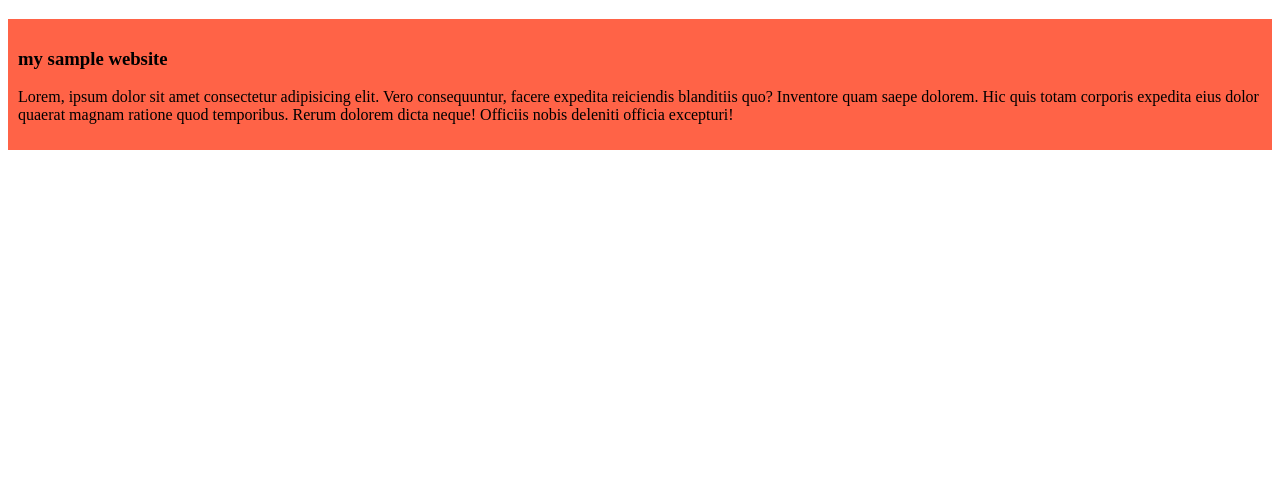
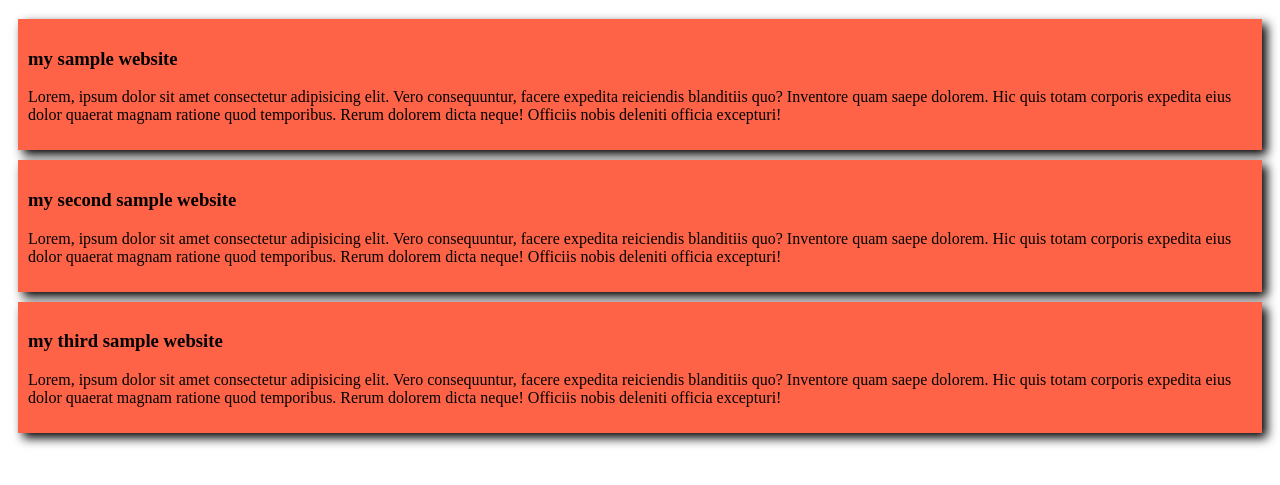
Before and after one commit to mehedipolash/my-simple-website, a plain HTML site: page index.html in a window 1280 px wide. Shown: the part 61-546 px from the top of the page. Drawn offline with Linux system fonts and the light colour scheme.

Commit message:
added the second and third blog

```diff
--- a/index.html
+++ b/index.html
@@ -12,5 +12,19 @@
               <h3>my sample website</h3>
               <p>Lorem, ipsum dolor sit amet consectetur adipisicing elit. Vero consequuntur, facere expedita reiciendis blanditiis quo? Inventore quam saepe dolorem. Hic quis totam corporis expedita eius dolor quaerat magnam ratione quod temporibus. Rerum dolorem dicta neque! Officiis nobis deleniti officia excepturi!</p>
             </div>
+
+              <div>
+                <h3>my second sample website</h3>
+                <p>Lorem, ipsum dolor sit amet consectetur adipisicing elit. Vero consequuntur, facere expedita reiciendis blanditiis
+                  quo? Inventore quam saepe dolorem. Hic quis totam corporis expedita eius dolor quaerat magnam ratione quod
+                  temporibus. Rerum dolorem dicta neque! Officiis nobis deleniti officia excepturi!</p>
+              </div>
+
+                <div>
+                  <h3>my third sample website</h3>
+                  <p>Lorem, ipsum dolor sit amet consectetur adipisicing elit. Vero consequuntur, facere expedita reiciendis blanditiis
+                    quo? Inventore quam saepe dolorem. Hic quis totam corporis expedita eius dolor quaerat magnam ratione quod
+                    temporibus. Rerum dolorem dicta neque! Officiis nobis deleniti officia excepturi!</p>
+                </div>
 </body>
 </html>
--- a/styles/blog.css
+++ b/styles/blog.css
@@ -1,4 +1,6 @@
-div{
+div {
   background-color: tomato;
   padding: 10px;
+  margin: 10px;
+  box-shadow: 5px 5px 10px black;
 }
```
